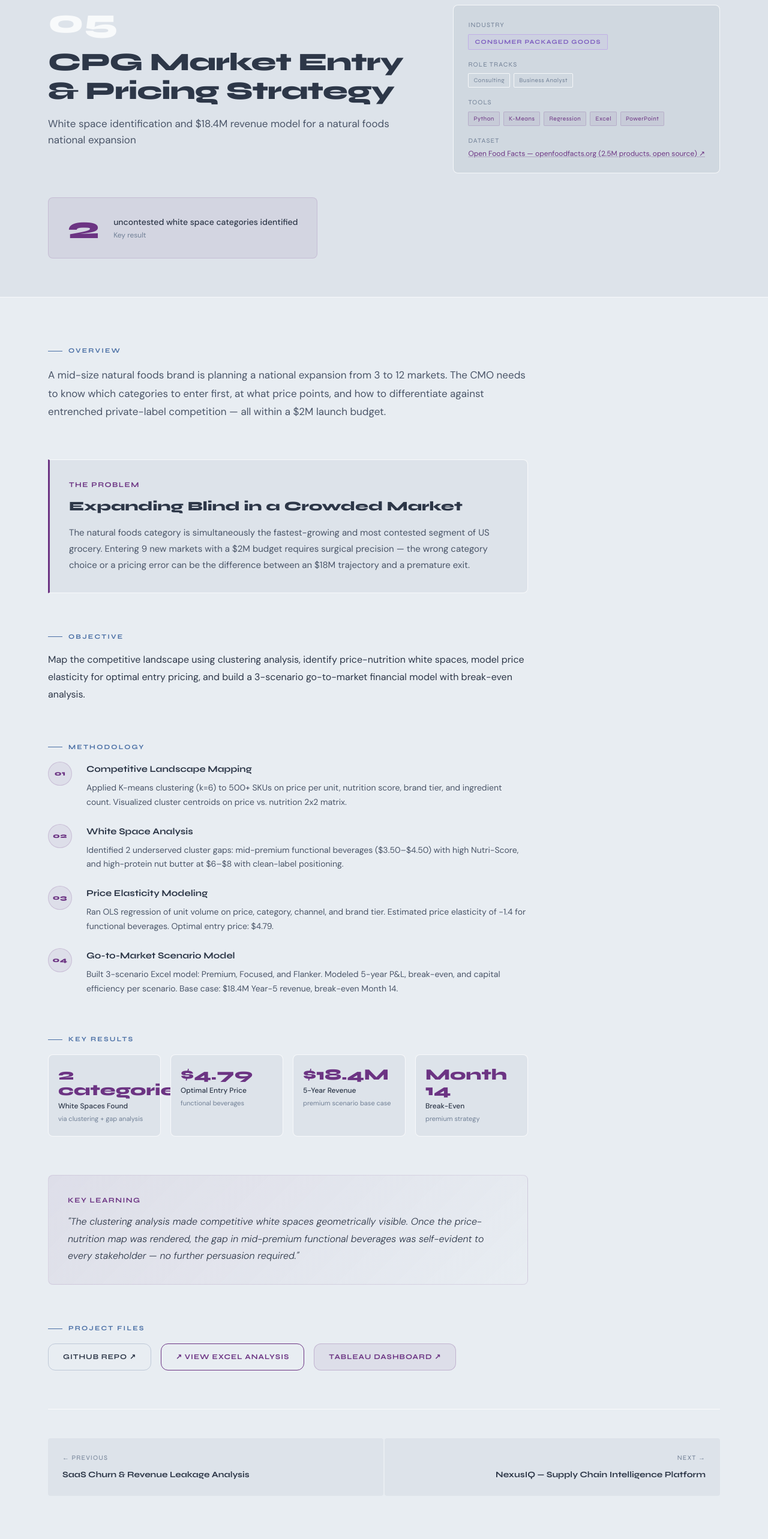
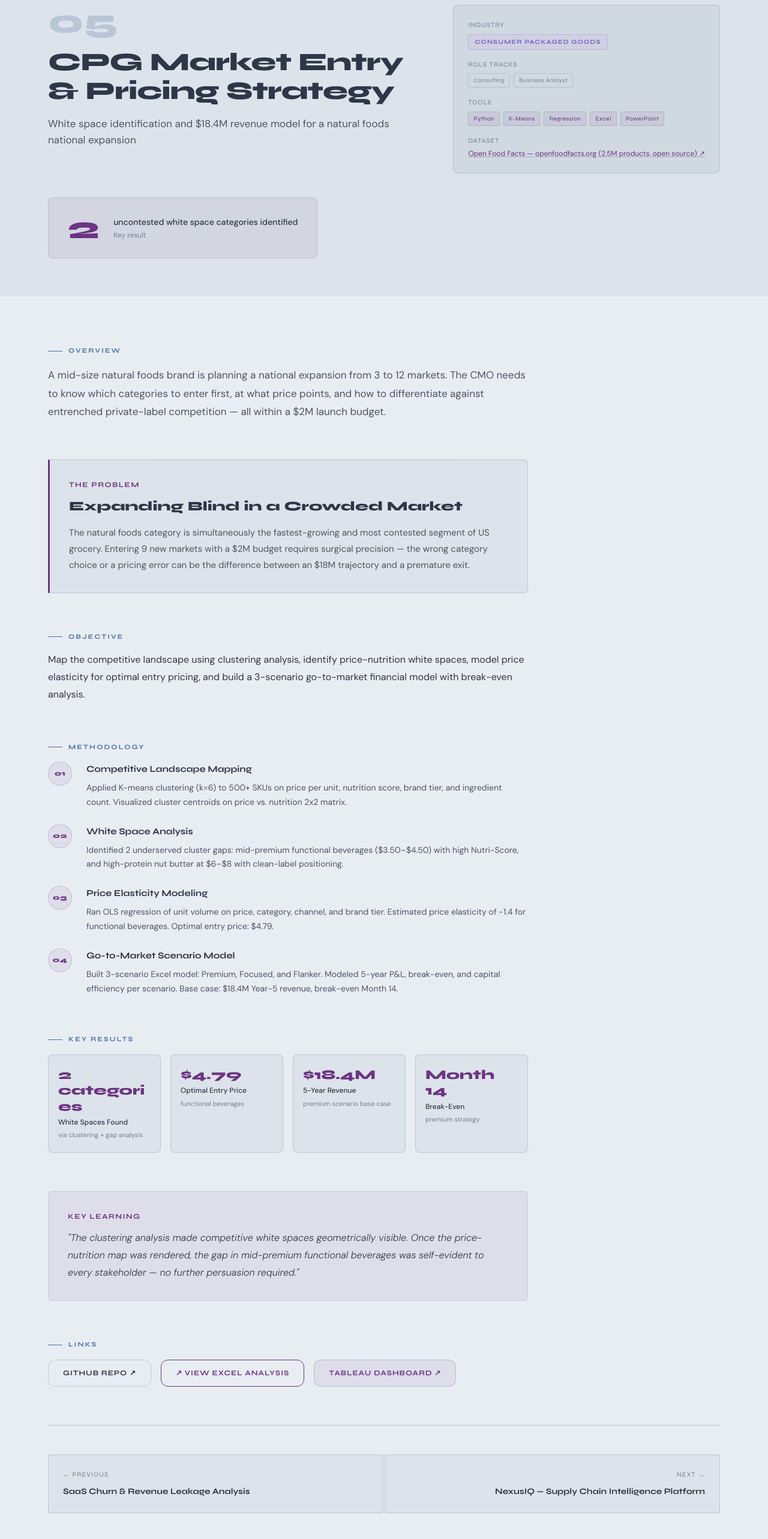
Before and after one commit to parvrao/Portfolio, a React (Vite) app in the folder parv-barot-portfolio/frontend/: page /projects/cpg-market-entry in a window 1280 px wide. Shown: the part 200-2766 px from the top of the page at 60% size. Built offline with nearby package versions, Linux system fonts and the light colour scheme.

Commit message:
Update styles for ProjectDetail component

```diff
--- a/parv-barot-portfolio/frontend/src/pages/ProjectDetail.jsx
+++ b/parv-barot-portfolio/frontend/src/pages/ProjectDetail.jsx
@@ -38,17 +38,17 @@ export default function ProjectDetail() {
           <div style={{ display: 'flex', justifyContent: 'space-between', alignItems: 'flex-start', flexWrap: 'wrap', gap: 24, marginBottom: 40 }}>
             <div style={{ flex: '1 1 600px' }}>
               <div style={{ marginBottom: 16, display: 'flex', alignItems: 'center', gap: 12, flexWrap: 'wrap' }}>
-                <span style={{ fontFamily: 'var(--font-display)', fontSize: 56, fontWeight: 800, color: 'var(--border)', lineHeight: 1 }}>{p.number}</span>
+                <span style={{ fontFamily: 'var(--font-display)', fontSize: 56, fontWeight: 800, color: 'var(--border2)', lineHeight: 1 }}>{p.number}</span>
                 {p.isLive && (
                   <span style={{
                     display: 'flex', alignItems: 'center', gap: 6,
                     fontSize: 11, fontFamily: 'var(--font-display)', fontWeight: 700,
                     letterSpacing: '0.1em', textTransform: 'uppercase',
-                    color: 'var(--accent)', padding: '4px 10px',
-                    border: '1px solid rgba(200,240,96,0.3)', borderRadius: 2,
-                    background: 'rgba(200,240,96,0.06)',
+                    color: '#2e5fa3', padding: '4px 10px',
+                    border: '1px solid rgba(46,95,163,0.3)', borderRadius: 2,
+                    background: 'rgba(46,95,163,0.06)',
                   }}>
-                    <span style={{ width: 6, height: 6, borderRadius: '50%', background: 'var(--accent)', animation: 'pulse-glow 2s infinite', display: 'inline-block' }} />
+                    <span style={{ width: 6, height: 6, borderRadius: '50%', background: '#2e5fa3', display: 'inline-block' }} />
                     Live Product
                   </span>
                 )}
@@ -62,7 +62,7 @@ export default function ProjectDetail() {
             </div>
 
             {/* Sidebar card */}
-            <div style={{ background: 'var(--bg3)', border: '1px solid var(--border)', borderRadius: 8, padding: 24, minWidth: 220 }}>
+            <div style={{ background: 'var(--bg3)', border: '1px solid var(--border2)', borderRadius: 8, padding: 24, minWidth: 220 }}>
               <div style={{ marginBottom: 16 }}>
                 <div style={{ fontSize: 11, color: 'var(--text3)', marginBottom: 4, fontFamily: 'var(--font-display)', letterSpacing: '0.1em', textTransform: 'uppercase' }}>Industry</div>
                 <span className={`tag ${c.tag}`}>{p.industry}</span>
@@ -71,7 +71,7 @@ export default function ProjectDetail() {
                 <div style={{ fontSize: 11, color: 'var(--text3)', marginBottom: 6, fontFamily: 'var(--font-display)', letterSpacing: '0.1em', textTransform: 'uppercase' }}>Role Tracks</div>
                 <div style={{ display: 'flex', gap: 6, flexWrap: 'wrap' }}>
                   {p.tracks.map(t => (
-                    <span key={t} style={{ fontSize: 10, padding: '3px 8px', border: '1px solid var(--border)', borderRadius: 2, color: 'var(--text3)', fontFamily: 'var(--font-display)', letterSpacing: '0.05em' }}>{t}</span>
+                    <span key={t} style={{ fontSize: 10, padding: '3px 8px', border: '1px solid var(--border2)', borderRadius: 2, color: 'var(--text3)', fontFamily: 'var(--font-display)', letterSpacing: '0.05em' }}>{t}</span>
                   ))}
                 </div>
               </div>
@@ -120,7 +120,7 @@ export default function ProjectDetail() {
           </div>
 
           {/* Problem */}
-          <div style={{ marginBottom: 64, background: 'var(--bg2)', border: '1px solid var(--border)', borderLeft: `3px solid ${c.hex}`, padding: 32, borderRadius: '0 8px 8px 0' }}>
+          <div style={{ marginBottom: 64, background: 'var(--bg2)', border: '1px solid var(--border2)', borderLeft: `3px solid ${c.hex}`, padding: 32, borderRadius: '0 8px 8px 0' }}>
             <div style={{ fontFamily: 'var(--font-display)', fontSize: 12, fontWeight: 700, letterSpacing: '0.12em', textTransform: 'uppercase', color: c.hex, marginBottom: 12 }}>The Problem</div>
             <h2 style={{ fontFamily: 'var(--font-display)', fontSize: 22, fontWeight: 800, color: 'var(--text)', marginBottom: 16, lineHeight: 1.3 }}>{p.problem.title}</h2>
             <p style={{ fontSize: 15, color: 'var(--text2)', lineHeight: 1.8 }}>{p.problem.body}</p>
@@ -158,8 +158,8 @@ export default function ProjectDetail() {
             <div className="section-eyebrow">Key Results</div>
             <div style={{ display: 'grid', gridTemplateColumns: 'repeat(auto-fill, minmax(160px, 1fr))', gap: 16 }}>
               {p.results.map(r => (
-                <div key={r.metric} style={{ background: 'var(--bg2)', border: '1px solid var(--border)', borderRadius: 8, padding: '20px 16px' }}>
-                  <div style={{ fontFamily: 'var(--font-display)', fontSize: 26, fontWeight: 800, color: c.hex, lineHeight: 1, marginBottom: 4 }}>{r.value}</div>
+                <div key={r.metric} style={{ background: 'var(--bg2)', border: '1px solid var(--border2)', borderRadius: 8, padding: '20px 16px' }}>
+                  <div style={{ fontFamily: 'var(--font-display)', fontSize: 'clamp(14px,2vw,22px)', fontWeight: 800, color: c.hex, lineHeight: 1.2, marginBottom: 4, wordBreak: 'break-word' }}>{r.value}</div>
                   <div style={{ fontSize: 12, fontWeight: 500, color: 'var(--text)', marginBottom: 4 }}>{r.metric}</div>
                   <div style={{ fontSize: 11, color: 'var(--text3)', lineHeight: 1.4 }}>{r.context}</div>
                 </div>
@@ -168,36 +168,35 @@ export default function ProjectDetail() {
           </div>
 
           {/* Key learning */}
-          <div style={{ marginBottom: 64, background: `linear-gradient(135deg, ${c.dim}, transparent)`, border: `1px solid ${c.hex}20`, borderRadius: 8, padding: 32 }}>
+          <div style={{ marginBottom: 64, background: c.dim, border: `1px solid ${c.hex}20`, borderRadius: 8, padding: 32 }}>
             <div style={{ fontFamily: 'var(--font-display)', fontSize: 12, fontWeight: 700, letterSpacing: '0.12em', textTransform: 'uppercase', color: c.hex, marginBottom: 12 }}>Key Learning</div>
             <p style={{ fontSize: 16, color: 'var(--text)', lineHeight: 1.8, fontStyle: 'italic' }}>"{p.keyLearning}"</p>
           </div>
 
-          {/* Files / Links */}
+          {/* Links */}
           <div style={{ marginBottom: 64 }}>
-            <div className="section-eyebrow">{p.isLive ? 'Links' : 'Project Files'}</div>
+            <div className="section-eyebrow">Links</div>
+            <div style={{ display: 'flex', gap: 16, flexWrap: 'wrap' }}>
 
-
-
-            <div style={{ display: 'flex', gap: 16, flexWrap: 'wrap' }}>
               <a href={p.githubLink} target="_blank" rel="noreferrer" style={{
                 fontFamily: 'var(--font-display)', fontSize: 12, fontWeight: 700,
                 letterSpacing: '0.08em', textTransform: 'uppercase', padding: '12px 24px',
                 background: 'transparent', color: 'var(--text)', border: '1px solid var(--border2)',
-                borderRadius: 'var(--radius)', transition: 'all 0.2s',
+                borderRadius: 'var(--radius)', transition: 'all 0.2s', textDecoration: 'none',
               }}
                 onMouseEnter={e => e.target.style.borderColor = 'var(--text)'}
                 onMouseLeave={e => e.target.style.borderColor = 'var(--border2)'}
               >GitHub Repo ↗</a>
+
               {p.excelLink && (
                 <a href={p.excelLink} target="_blank" rel="noreferrer" style={{
                   fontFamily: 'var(--font-display)', fontSize: 12, fontWeight: 700,
                   letterSpacing: '0.08em', textTransform: 'uppercase', padding: '12px 24px',
                   background: 'transparent', color: c.hex, border: `1px solid ${c.hex}`,
-    borderRadius: 'var(--radius)', transition: 'all 0.2s',
+                  borderRadius: 'var(--radius)', transition: 'all 0.2s', textDecoration: 'none',
                 }}
-    onMouseEnter={e => { e.target.style.background = c.hex; e.target.style.color = '#fff'; }}
-    onMouseLeave={e => { e.target.style.background = 'transparent'; e.target.style.color = c.hex; }}
+                  onMouseEnter={e => { e.currentTarget.style.background = c.hex; e.currentTarget.style.color = '#fff'; }}
+                  onMouseLeave={e => { e.currentTarget.style.background = 'transparent'; e.currentTarget.style.color = c.hex; }}
                 >↗ View Excel Analysis</a>
               )}
 
@@ -206,7 +205,7 @@ export default function ProjectDetail() {
                   fontFamily: 'var(--font-display)', fontSize: 12, fontWeight: 700,
                   letterSpacing: '0.08em', textTransform: 'uppercase', padding: '12px 24px',
                   background: c.dim, color: c.hex, border: `1px solid ${c.hex}40`,
-                  borderRadius: 'var(--radius)', transition: 'all 0.2s',
+                  borderRadius: 'var(--radius)', transition: 'all 0.2s', textDecoration: 'none',
                   display: 'flex', alignItems: 'center', gap: 8,
                 }}>
                   <span style={{ width: 6, height: 6, borderRadius: '50%', background: c.hex, display: 'inline-block' }} />
@@ -217,17 +216,21 @@ export default function ProjectDetail() {
                   fontFamily: 'var(--font-display)', fontSize: 12, fontWeight: 700,
                   letterSpacing: '0.08em', textTransform: 'uppercase', padding: '12px 24px',
                   background: c.dim, color: c.hex, border: `1px solid ${c.hex}40`,
-                  borderRadius: 'var(--radius)', transition: 'all 0.2s',
+                  borderRadius: 'var(--radius)', transition: 'all 0.2s', textDecoration: 'none',
                 }}>Tableau Dashboard ↗</a>
               )}
+
             </div>
           </div>
         </div>
 
         {/* Prev / Next */}
-        <div style={{ borderTop: '1px solid var(--border)', paddingTop: 48, display: 'grid', gridTemplateColumns: '1fr 1fr', gap: 2 }}>
+        <div style={{ borderTop: '1px solid var(--border2)', paddingTop: 48, display: 'grid', gridTemplateColumns: '1fr 1fr', gap: 2 }}>
           {prev ? (
-            <Link to={`/projects/${prev.id}`} style={{ padding: 24, background: 'var(--bg2)',boxShadow: 'var(--neu-shadow)', border: 'none', borderRadius: 4, display: 'block', transition: 'background 0.2s' }}
+            <Link to={`/projects/${prev.id}`} style={{
+              padding: 24, background: 'var(--bg2)', border: '1px solid var(--border2)',
+              borderRadius: 4, display: 'block', transition: 'background 0.2s', textDecoration: 'none',
+            }}
               onMouseEnter={e => e.currentTarget.style.background = 'var(--surface)'}
               onMouseLeave={e => e.currentTarget.style.background = 'var(--bg2)'}
             >
@@ -236,7 +239,10 @@ export default function ProjectDetail() {
             </Link>
           ) : <div />}
           {next ? (
-            <Link to={`/projects/${next.id}`} style={{ padding: 24, background: 'var(--bg2)',boxShadow: 'var(--neu-shadow)', border: 'none', borderRadius: 4, display: 'block', textAlign: 'right', transition: 'background 0.2s' }}
+            <Link to={`/projects/${next.id}`} style={{
+              padding: 24, background: 'var(--bg2)', border: '1px solid var(--border2)',
+              borderRadius: 4, display: 'block', textAlign: 'right', transition: 'background 0.2s', textDecoration: 'none',
+            }}
               onMouseEnter={e => e.currentTarget.style.background = 'var(--surface)'}
               onMouseLeave={e => e.currentTarget.style.background = 'var(--bg2)'}
             >
```
Lines whose indentation alone changed are shown as unchanged.
